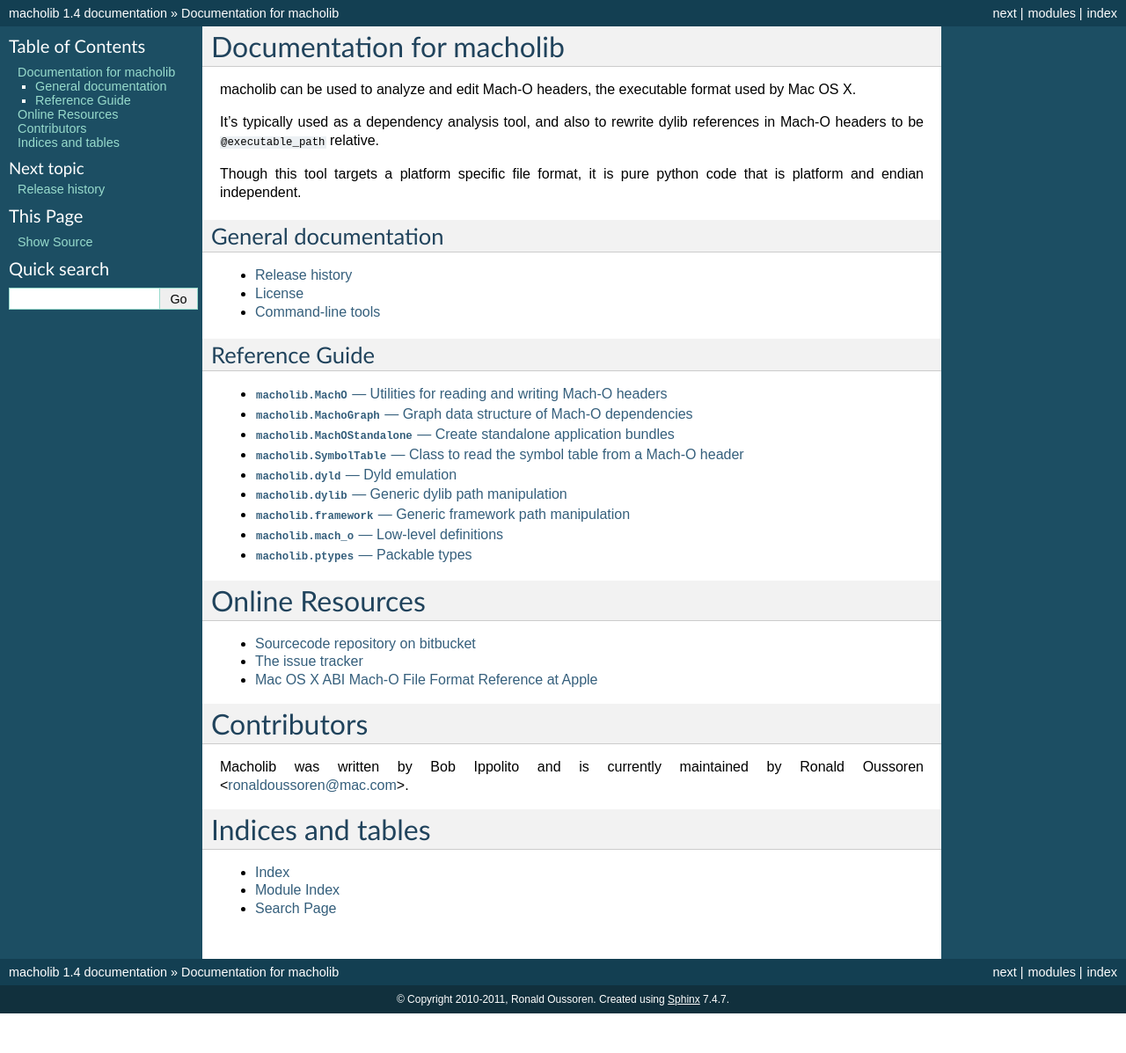
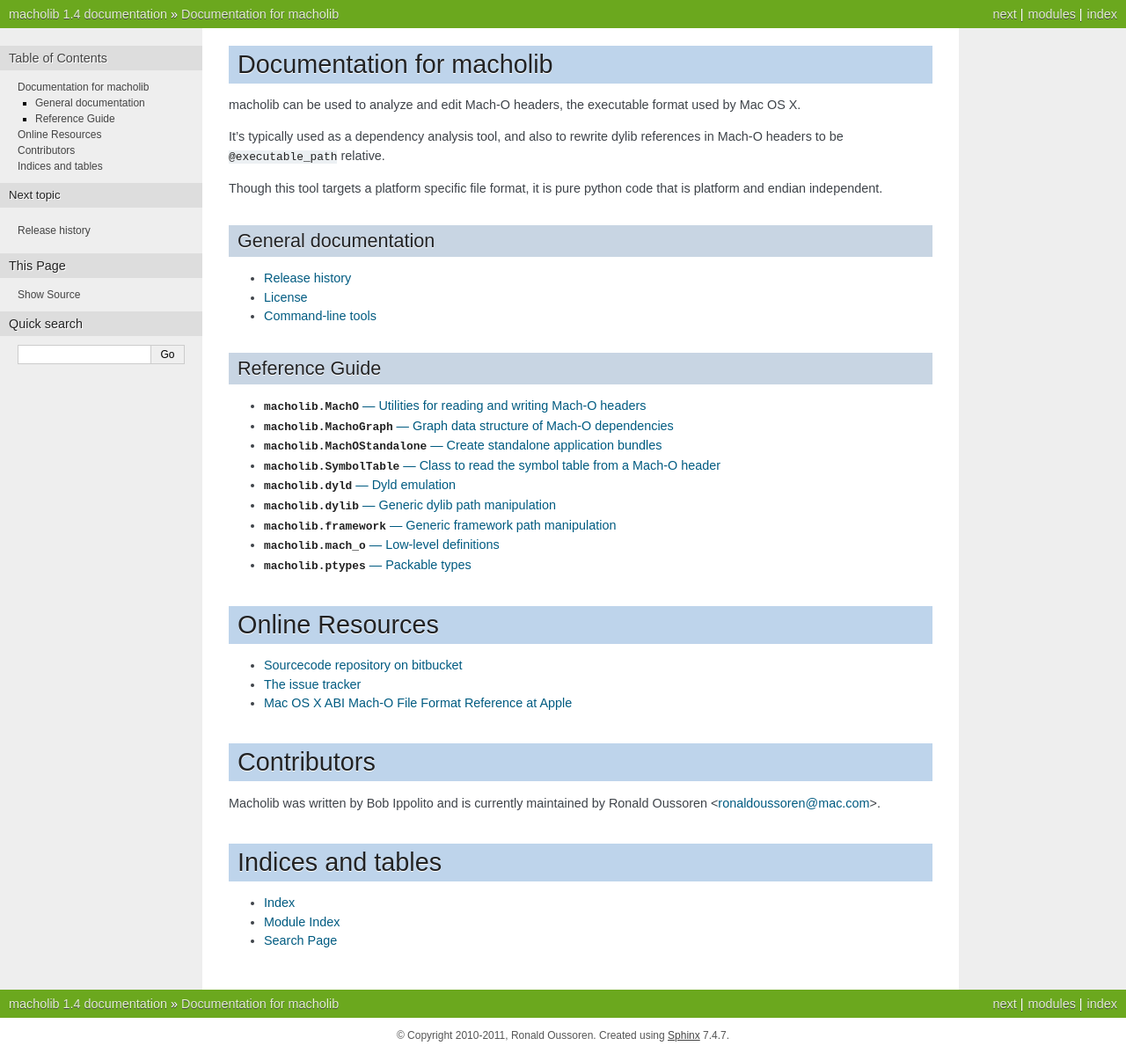
Before and after one commit to ronaldoussoren/macholib, a Sphinx documentation site: the page built from doc/index.rst, in a window 1280 px wide. Shown: the whole page at 88% size. Built offline with Sphinx 7.4.7, drawn with Linux system fonts in a browser that asks for light colours; before the commit the page ends 1152 px from its top, so only the background shows below that.

Commit message:
small tweaks

```diff
--- a/doc/conf.py
+++ b/doc/conf.py
@@ -103,7 +103,7 @@ pygments_style = 'sphinx'
 
 # The theme to use for HTML and HTML Help pages.  See the documentation for
 # a list of builtin themes.
-html_theme = 'default'
+html_theme = 'nature'
 
 # Theme options are theme-specific and customize the look and feel of a theme
 # further.  For a list of options available for each theme, see the
--- a/macholib_tests/__init__.py
+++ b/macholib_tests/__init__.py
@@ -0,0 +1 @@
+""" macholib_tests package """
```
